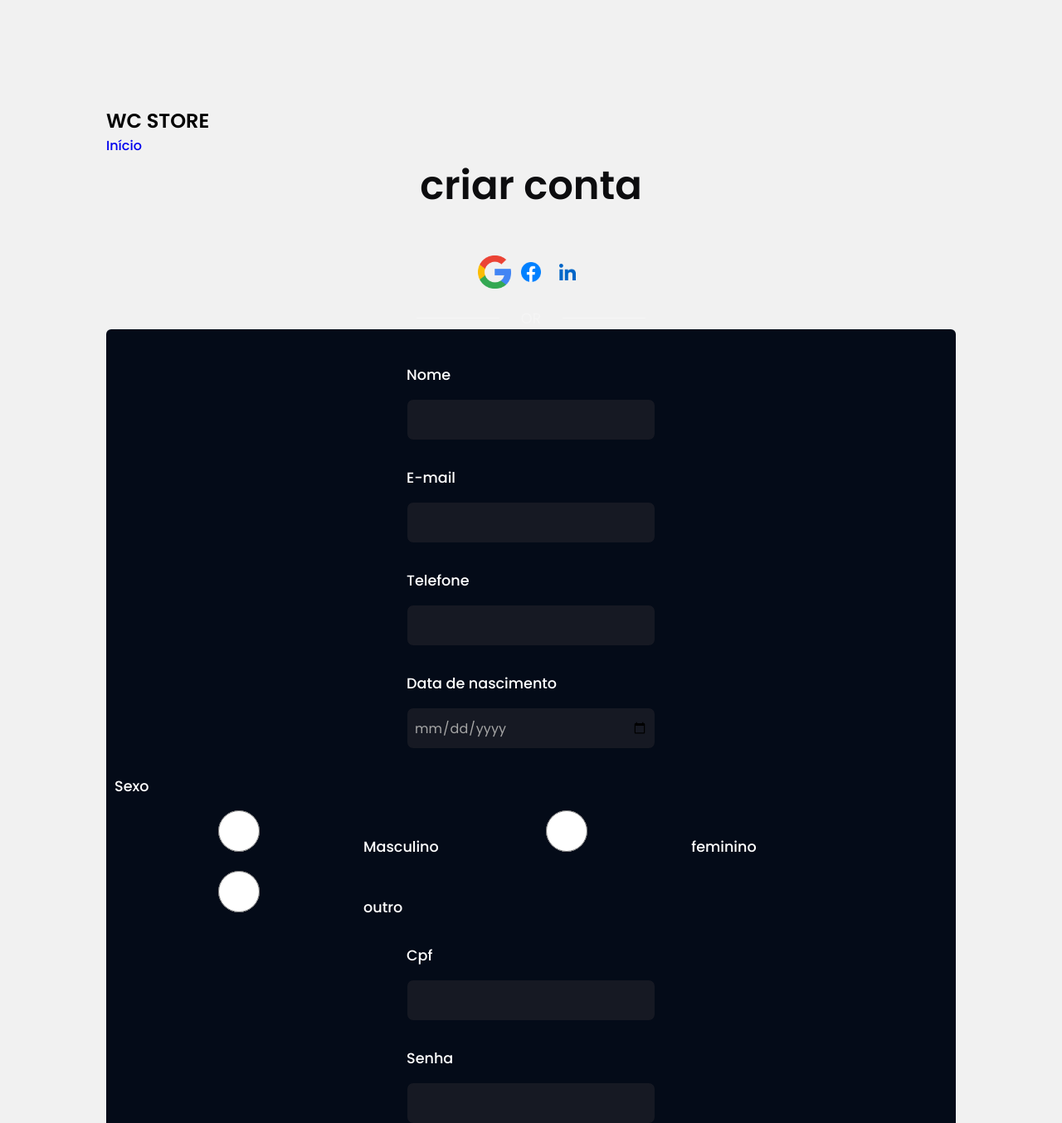
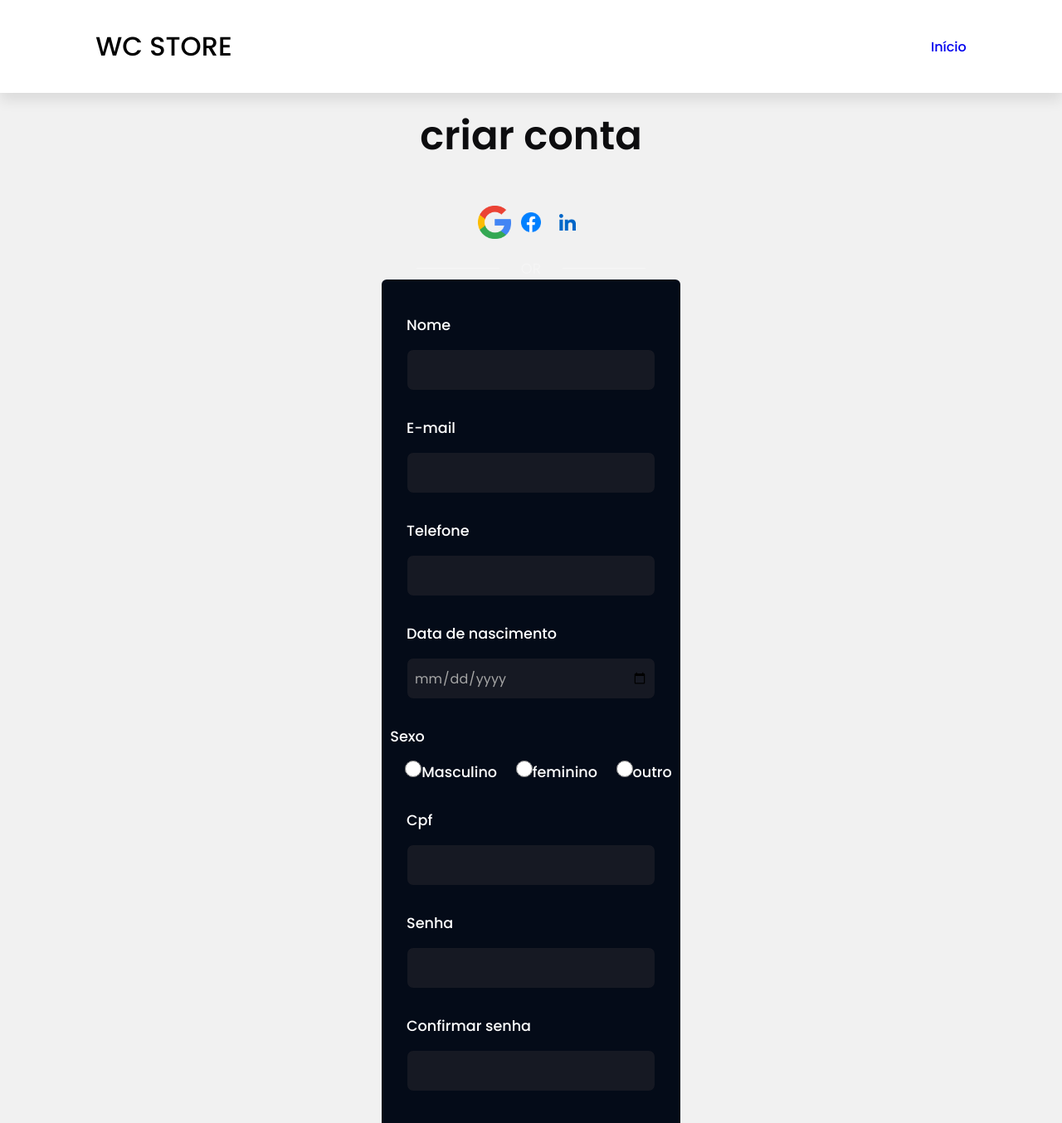
Before and after one commit to SilvioFneto/siteEsports, a PHP site: page /html/cadastro.html in a window 1280 px wide. Shown: the top 1354 px of the page at 83% size. Run offline with PHP 8.4, Linux system fonts and the light colour scheme.

Commit message:
Add files via upload

```diff
--- a/css/cadastro.css
+++ b/css/cadastro.css
@@ -22,7 +22,40 @@
     padding: 10px;
 }
 
-
+header{
+    position: fixed;
+    top: 0;
+    left: 0;
+    right: 0;
+    z-index: 1000;
+    background: #fff;
+    padding: 2rem 9%;
+    display: flex;
+    align-items: center;
+    justify-content: space-between;
+    box-shadow: 0 .5rem 1rem rgba(0, 0, 0, .1);
+}
+header .logo{
+    font-size: 2rem;
+    color: #000;
+    font-weight: 500;
+}
+header .navbar a{
+    font-size: 1.5rem;
+    color: #000;
+    margin: 0 2rem;
+}
+header .navbar a:hover{
+    color: orangered;
+}
+header .icons a{
+    font-size: 2rem;
+    color: #000;
+    margin-left: 1.5rem;
+}
+header .icons a:hover{
+    color: orangered;
+}
 main {
 
     display: flex;
@@ -103,6 +136,11 @@
     font-size: 1.1rem;
     margin-top: 2rem;
 }
+div.radio input {
+    width: 20px;
+    height: 20px;
+    margin-left: 18px;
+}
 
 main form input {
     background: #161923;
```
